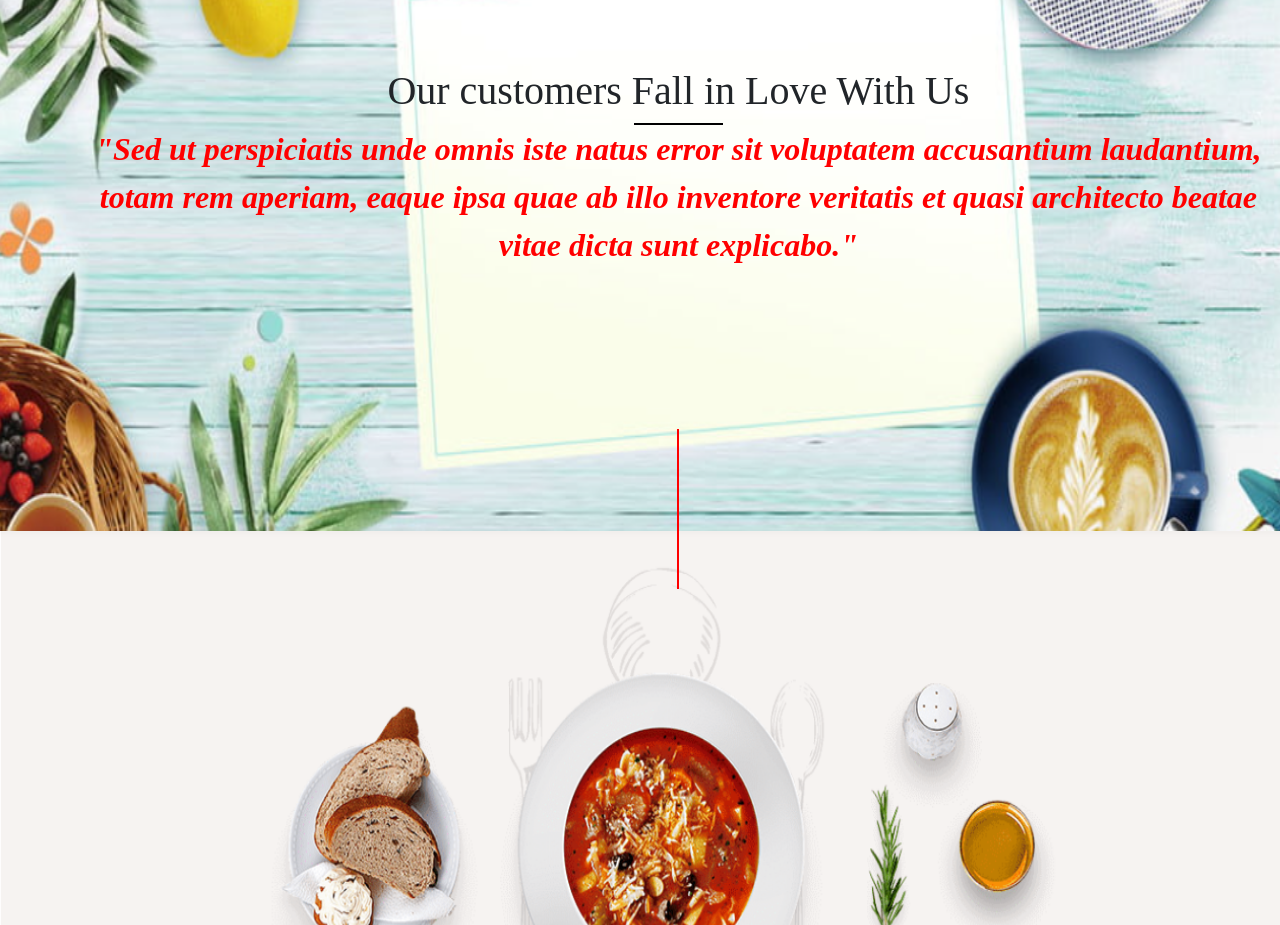
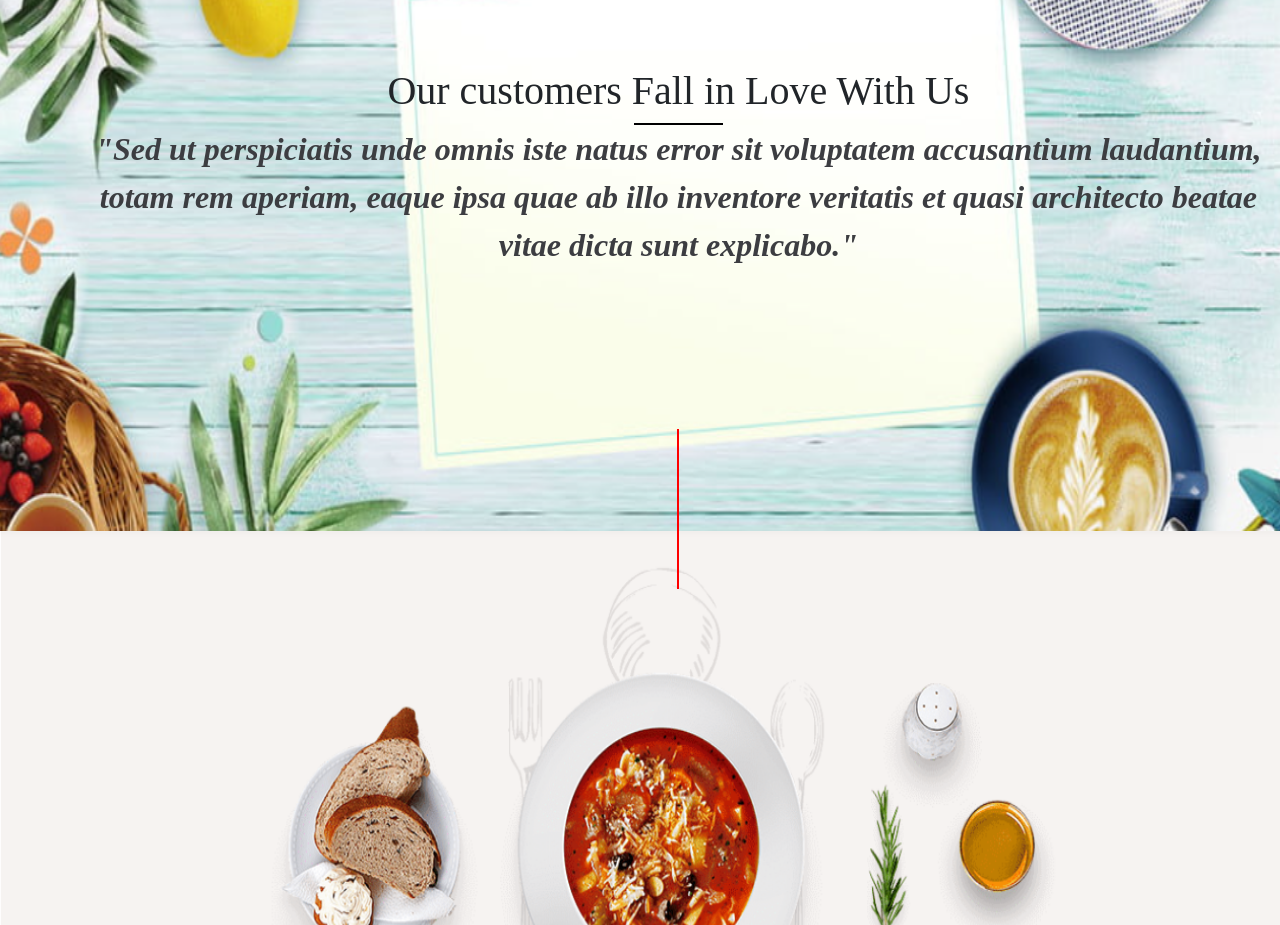
Before and after one commit to Yodawgz0/food-works, a React (Create React App) app: page / in a window 1280 px wide. Shown: the part 4460-5385 px from the top of the page. Built offline with nearby package versions, Linux system fonts and the light colour scheme.

Commit message:
details color of testimonials updated

```diff
--- a/src/styles/Testimonials.scss
+++ b/src/styles/Testimonials.scss
@@ -33,7 +33,7 @@ img {
     font-size: 2rem;
     font-family: cursive;
     font-style: italic;
-    color: red;
+    color: rgb(60, 61, 65);
     text-align: center;
     font-weight: bold;
   }
```
